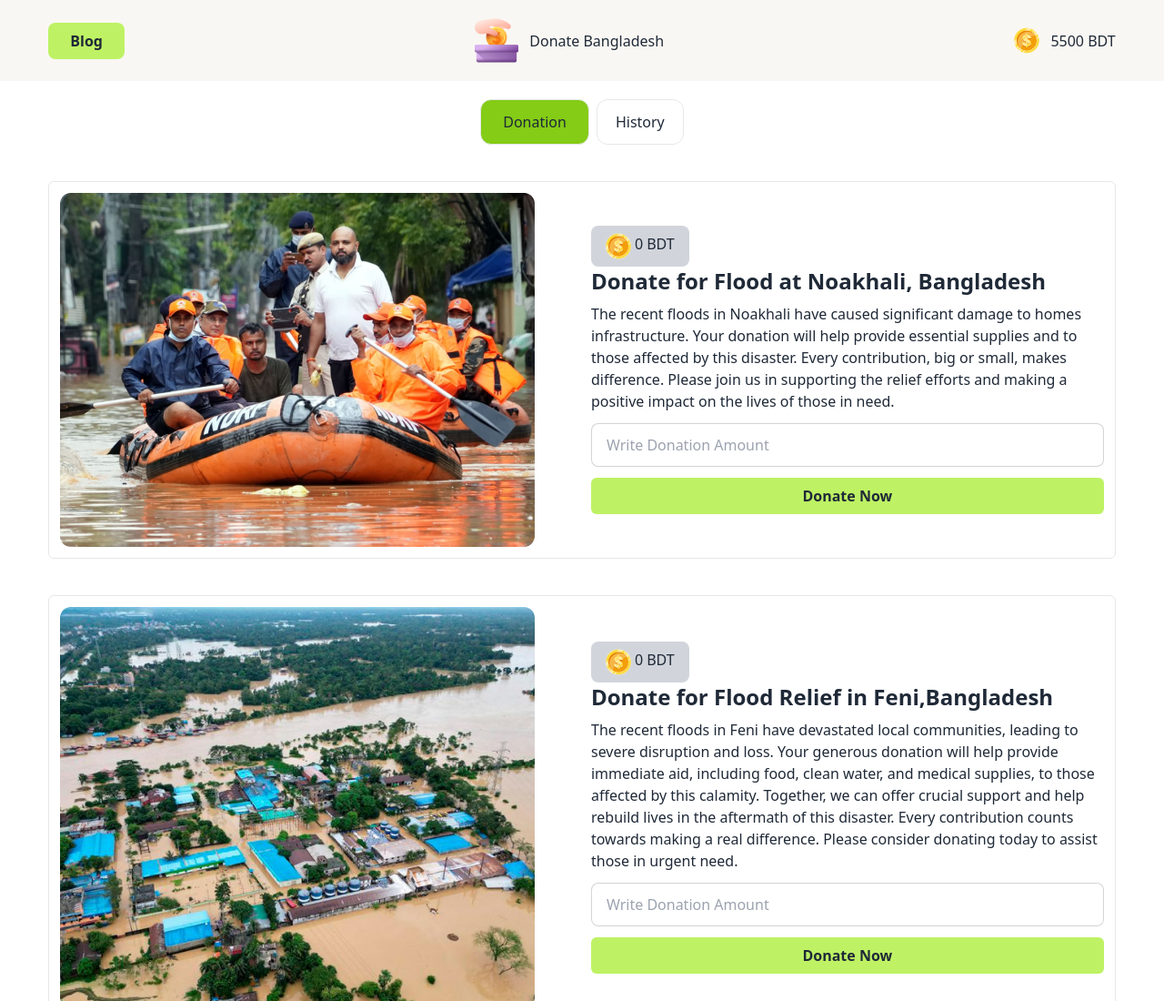
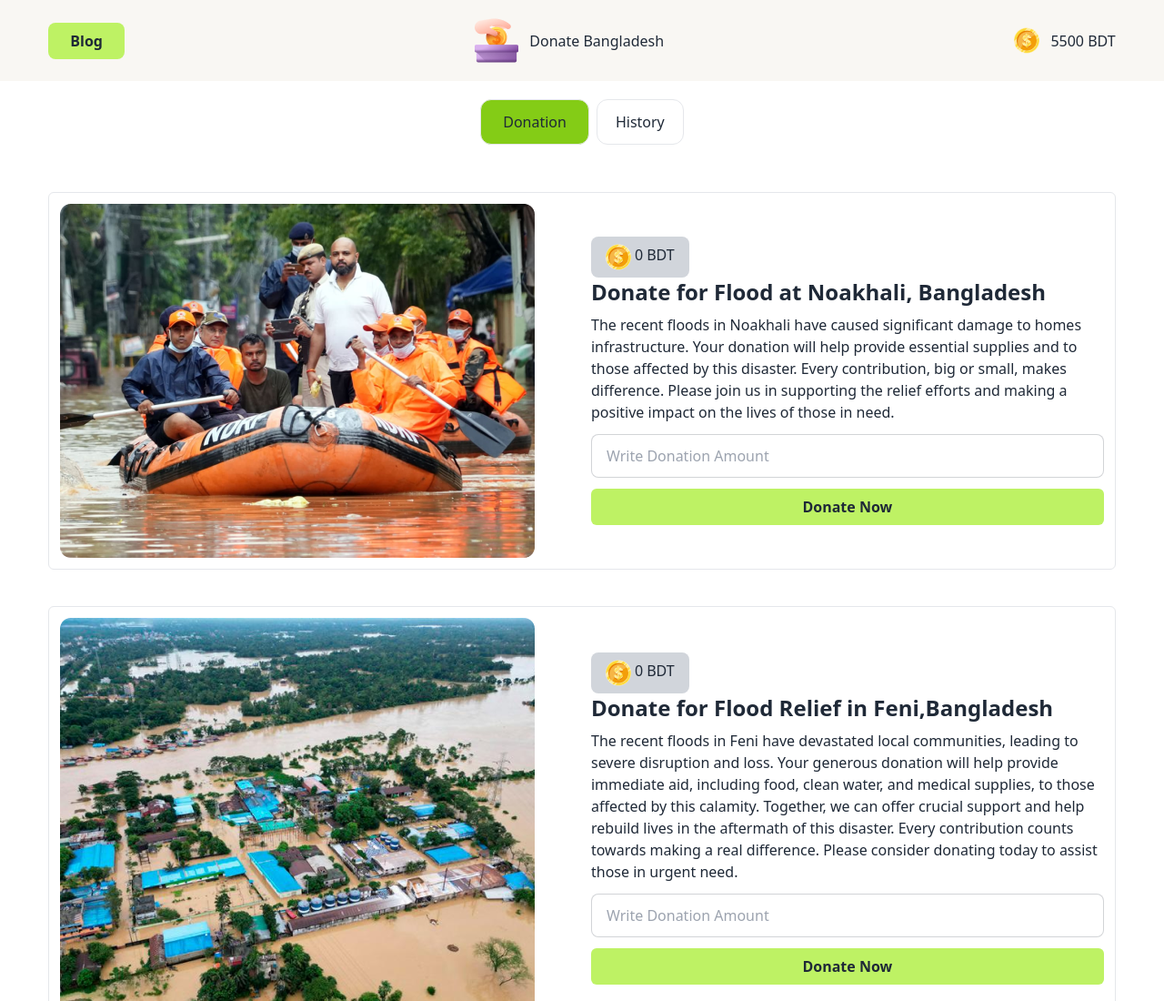
Before and after one commit to programmerrabbanii/ph-assignment-five, a plain HTML site: page index.html in a window 1280 px wide. Shown: the top 1100 px of the page at 91% size. Drawn offline with nearby package versions, Linux system fonts and the light colour scheme.

Commit message:
added all problem  solve

```diff
--- a/index.html
+++ b/index.html
@@ -13,7 +13,7 @@
 
 </head>
 <body  class="relative">
-    <header class=" sticky top-0 z-10">
+    <header  class=" bg-white sticky top-0 z-10">
         <!-- navBar Section start here -->
          <section class=" bg-[#F9F7F3]">
             <nav class="w-11/12 mx-auto">
@@ -36,7 +36,7 @@
             </nav>
          </section>
          <!-- NavBar section  end here -->
-         <div class="flex justify-center items-center gap-2 mt-5" >
+         <div class="flex justify-center items-center gap-2 mt-5 pb-3 " >
           <button id="donationBtn" class=" bg-lime-500 border rounded-xl  py-3 px-6">Donation</button>
           <button id="historyBtn" class=" py-3 px-5 border rounded-xl  ">History</button>
 
```
Also changed, not shown: faq.html (+1 -1 lines).
